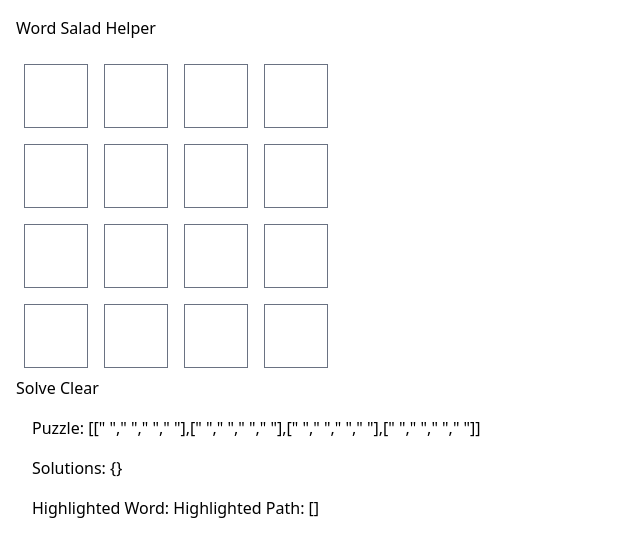
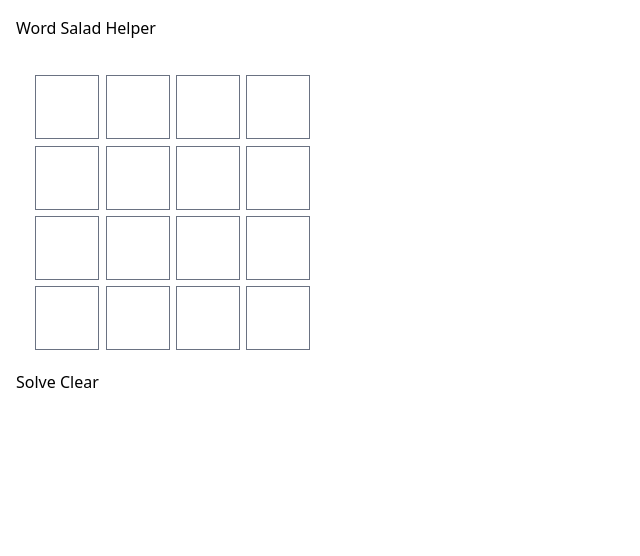
Before and after one commit to chunkily/word-salad-helper, a SvelteKit app: page / in a window 1280 px wide. Shown: the top 556 px of the page, without its empty margins (0-640 px from the left). Built offline with nearby package versions, Linux system fonts and the light colour scheme.

Commit message:
Implement puzzle highlighting

```diff
--- a/src/routes/+page.svelte
+++ b/src/routes/+page.svelte
@@ -24,6 +24,10 @@
 	let highlightedPath = $derived(
 		highlightedWord && data.solutions[highlightedWord] ? data.solutions[highlightedWord] : []
 	);
+
+	function isInHighlightedPath(row: number, col: number): boolean {
+		return highlightedPath.some((coord) => coord[0] === row && coord[1] === col);
+	}
 
 	function handleKeyDown(event: KeyboardEvent, row: number, col: number) {
 		event.preventDefault();
@@ -104,6 +108,24 @@
 
 <div>
 	<h1>Word Salad Helper</h1>
+	<div class="puzzle-container">
+		<svg class="path-overlay" width="280" height="280">
+			{#each highlightedPath.slice(0, -1) as coord, idx}
+				{@const x1 = coord[1] * 70.4 + 35.2}
+				{@const y1 = coord[0] * 70.4 + 35.2}
+				{@const x2 = highlightedPath[idx + 1][1] * 70.4 + 35.2}
+				{@const y2 = highlightedPath[idx + 1][0] * 70.4 + 35.2}
+				<line
+					{x1}
+					{y1}
+					{x2}
+					{y2}
+					stroke="#3b82f6"
+					stroke-width="8"
+					stroke-linecap="round"
+				/>
+			{/each}
+		</svg>
 		{#each [0, 1, 2, 3] as i}
 			{#each [0, 1, 2, 3] as j}
 				<input
@@ -111,6 +133,7 @@
 					type="text"
 					maxlength="1"
 					class="tile"
+					class:highlighted={isInHighlightedPath(i, j)}
 					id="tile-{i}-{j}"
 					value={puzzleState[i][j] || ''}
 					onkeydown={(e) => handleKeyDown(e, i, j)}
@@ -118,6 +141,7 @@
 			{/each}
 			<br />
 		{/each}
+	</div>
 	<form method="GET" action="./" bind:this={formElement}>
 		<input type="hidden" name="p" value={hiddenValue} />
 
@@ -135,26 +159,35 @@
 			<SolutionDisplay solutions={data.solutions} bind:highlighted={highlightedWord} />
 		</div>
 	{/if}
-
-	<div>
-		Puzzle: {JSON.stringify(puzzleState)}
-	</div>
-	<div>
-		Solutions: {JSON.stringify(data.solutions)}
-	</div>
-	<div>
-		Highlighted Word: {highlightedWord}
-		Highlighted Path: {JSON.stringify(highlightedPath)}
-	</div>
 </div>
 
 <style>
+	.puzzle-container {
+		position: relative;
+		display: inline-block;
+		width: fit-content;
+	}
+
+	.path-overlay {
+		position: absolute;
+		top: 0;
+		left: 0;
+		pointer-events: none;
+	}
+
 	.tile {
 		width: 4rem;
 		height: 4rem;
 		font-size: 1.5rem;
 		text-align: center;
-		margin: 0.5rem;
+		margin: 0.2rem;
+		position: relative;
+		z-index: 1;
+	}
+	.tile.highlighted {
+		background-color: #3b82f6;
+		color: white;
+		font-weight: bold;
 	}
 	div {
 		margin: 1rem;
--- a/src/routes/SolutionDisplay.svelte
+++ b/src/routes/SolutionDisplay.svelte
@@ -66,7 +66,15 @@
 	<ul>
 		{#each filteredWords as word}
 			<li class={word === highlighted ? 'bg-yellow-200' : ''}>
-				<button onclick={() => (highlighted = word)}>{word} ({word.length})</button>
+				<button
+					onclick={() => {
+						if (highlighted === word) {
+							highlighted = '';
+						} else {
+							highlighted = word;
+						}
+					}}>{word} ({word.length})</button
+				>
 			</li>
 		{/each}
 	</ul>
```
Lines whose indentation alone changed are shown as unchanged.
